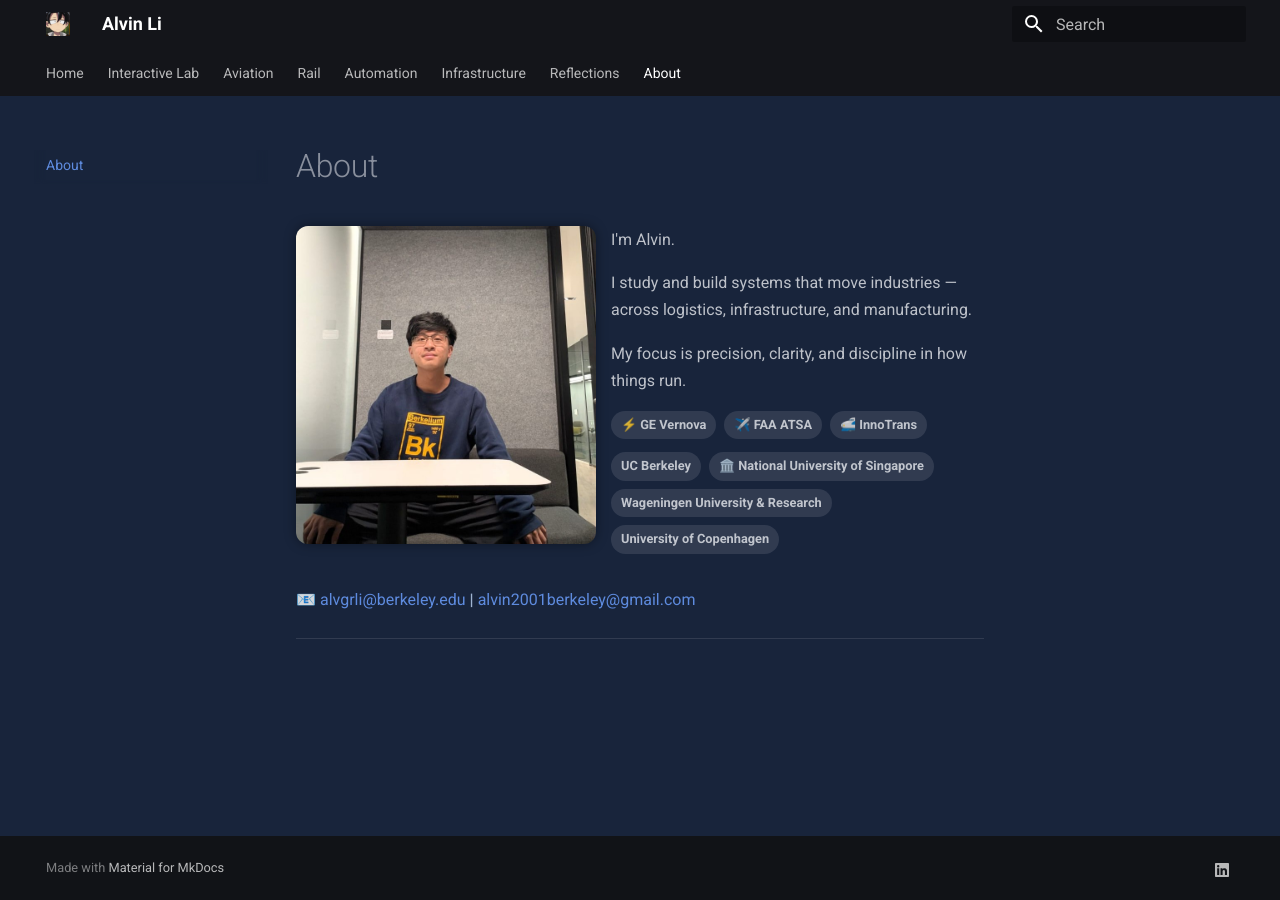
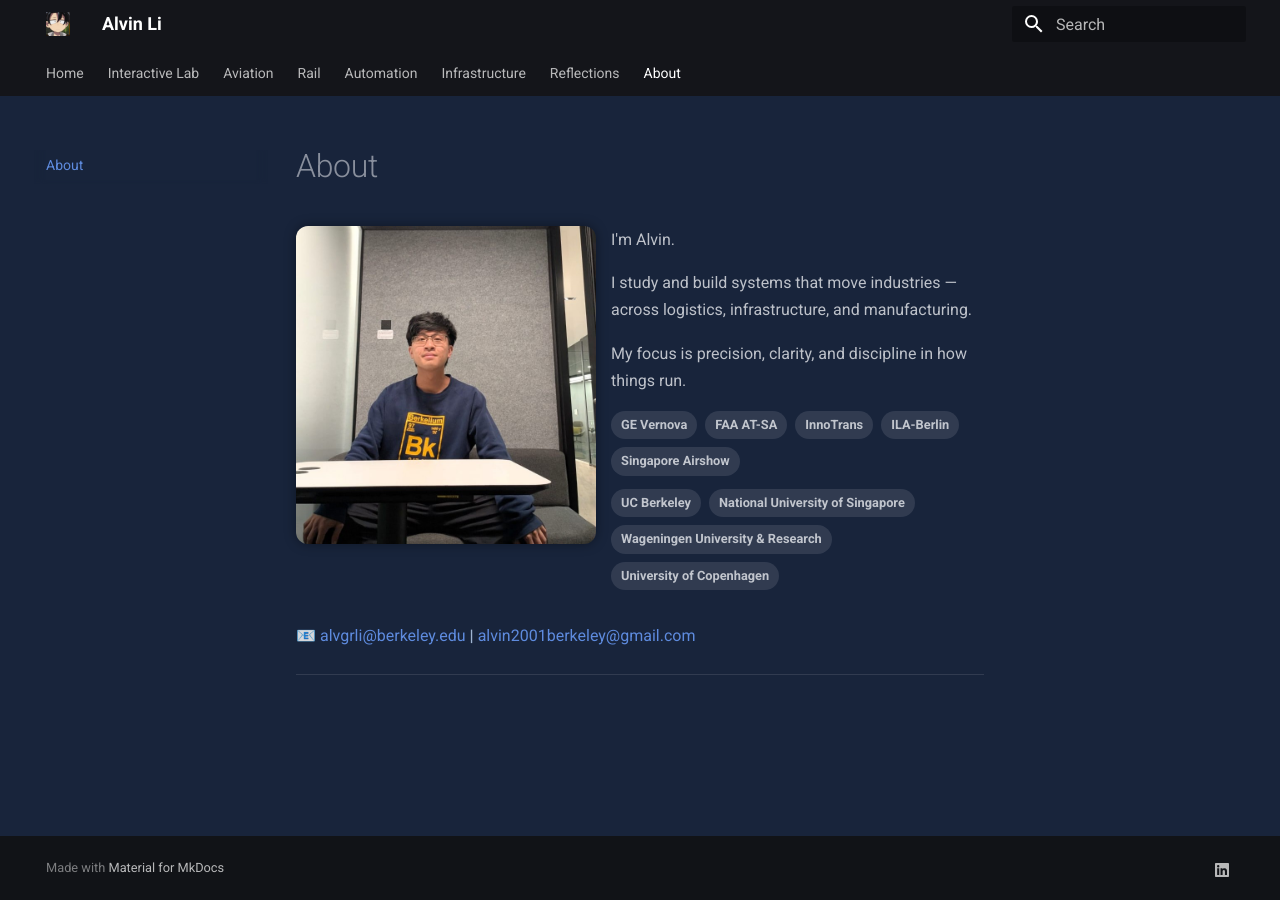
Before and after one commit to alvvvli/alvin-site, an MkDocs documentation site: the page built from docs/about.md, in a window 1280 px wide. Built offline with MkDocs 1.6.1 and Material for MkDocs 9.7.7, drawn with Linux system fonts in a browser that asks for light colours; comment, search, counter and statistics services are not loaded.

Commit message:
Update about.md

```diff
--- a/docs/about.md
+++ b/docs/about.md
@@ -50,14 +50,16 @@
     <p>I study and build systems that move industries — across logistics, infrastructure, and manufacturing.</p>
     <p>My focus is precision, clarity, and discipline in how things run.</p>
     <div class="md-tags">
-      <span class="md-tag">⚡ GE Vernova</span>
-      <span class="md-tag">✈️ FAA ATSA</span>
-      <span class="md-tag">🚅 InnoTrans</span>
+      <span class="md-tag">GE Vernova</span>
+      <span class="md-tag">FAA AT-SA</span>
+      <span class="md-tag">InnoTrans</span>
+      <span class="md-tag">ILA-Berlin</span>
+      <span class="md-tag">Singapore Airshow</span>
     </div>
 
   <div class="md-tags">
       <span class="md-tag">UC Berkeley</span>
-      <span class="md-tag">🏛️ National University of Singapore</span>
+      <span class="md-tag">National University of Singapore</span>
       <span class="md-tag">Wageningen University &amp; Research</span>
       <span class="md-tag">University of Copenhagen</span>
   </div>
```
